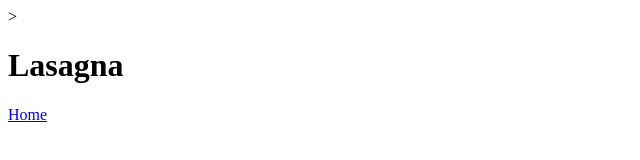
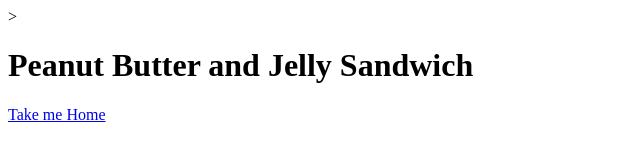
Before and after one commit to ch627110/odin-recipes, a plain HTML site: page recipes/pbj.html in a window 1280 px wide. Shown: the whole page, without its empty margins (0-640 px from the left). Drawn offline with Linux system fonts and the light colour scheme.

Commit message:
Fix Titles and Headings of Recipe Pages

```diff
--- a/recipes/pbj.html
+++ b/recipes/pbj.html
@@ -2,11 +2,11 @@
 <html lang="en">
 <head>
     <meta charset="UTF-8">>
-    <title>Recipes</title>
+    <title>Peanut Butter and Jelly Sandwich Recipe</title>
 </head>
 <body>
 <!-- heading 1 -->
-<h1>Lasagna</h1>
+<h1>Peanut Butter and Jelly Sandwich</h1>
 <!-- free image of the finished dish -->
 <!-- appropriately sized description heading -->
 <!-- paragraph or two describing the recipe -->
@@ -15,6 +15,6 @@
 <!-- steps heading -->
 <!-- ordered list of the steps -->
 <!-- link to homepage at the bottom of screen -->
-<a href="../index.html">Home</a>
+<a href="../index.html">Take me Home</a>
 </body>
 </html>
```
Also changed, not shown: recipes/lasagna.html (+3 -3 lines), recipes/pizza.html (+3 -3 lines).
